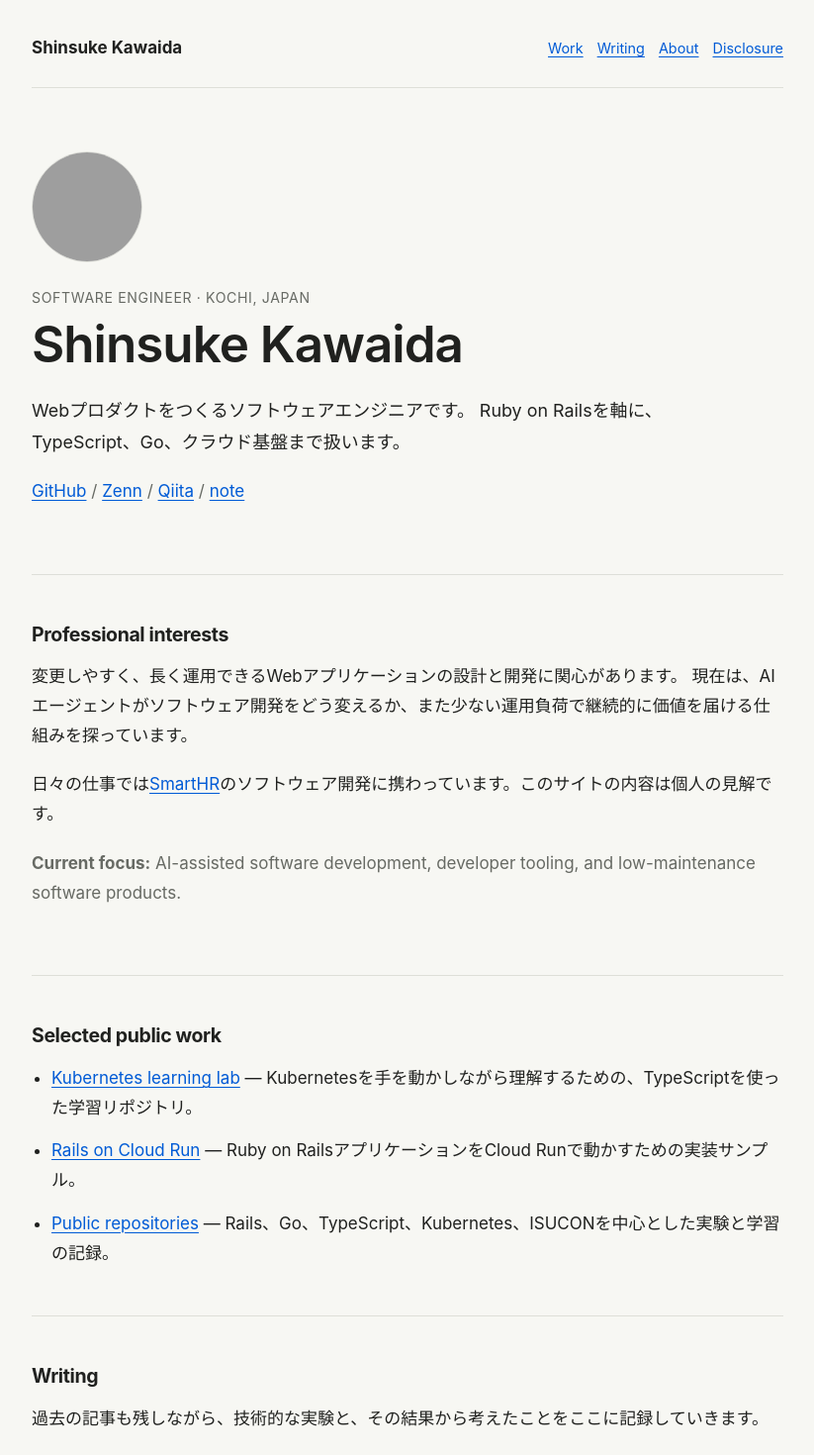
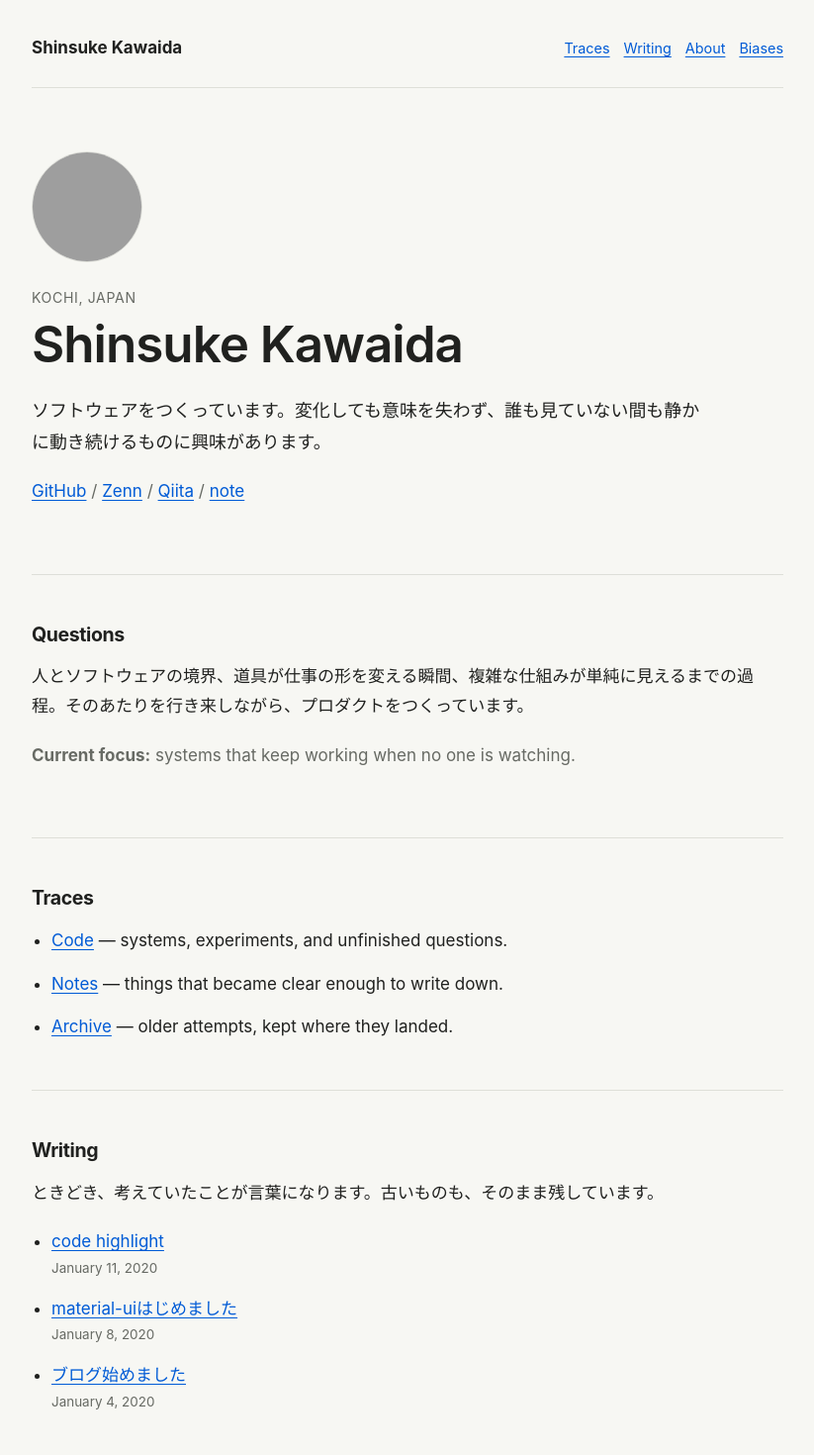
Before and after one commit to degwinthegreat/kawaida-blog, a Next.js app: page / in a window 1280 px wide. Shown: the top 1470 px of the page at 99% size, without its empty margins (228-1051 px from the left). Built offline with nearby package versions, Linux system fonts and the light colour scheme; grey boxes are pictures that could not be loaded.

Commit message:
プロフィールに余白と謎を加える

```diff
--- a/components/layout.jsx
+++ b/components/layout.jsx
@@ -23,10 +23,10 @@ export default function Layout({ children }) {
             Shinsuke Kawaida
           </Link>
           <nav aria-label="メインナビゲーション">
-            <Link href="/#work">Work</Link>
+            <Link href="/#work">Traces</Link>
             <Link href="/#writing">Writing</Link>
             <Link href="/#about">About</Link>
-            <Link href="/#disclosure">Disclosure</Link>
+            <Link href="/#disclosure">Biases</Link>
           </nav>
         </header>
 
--- a/pages/index.js
+++ b/pages/index.js
@@ -7,22 +7,19 @@ import Date from "../components/date";
 
 const publicWork = [
   {
-    title: "Kubernetes learning lab",
-    href: "https://github.com/degwinthegreat/k8s_learning",
-    description:
-      "Kubernetesを手を動かしながら理解するための、TypeScriptを使った学習リポジトリ。",
+    title: "Code",
+    href: "https://github.com/degwinthegreat?tab=repositories",
+    description: "systems, experiments, and unfinished questions.",
   },
   {
-    title: "Rails on Cloud Run",
-    href: "https://github.com/degwinthegreat/rails_cloud_run_sample",
-    description:
-      "Ruby on RailsアプリケーションをCloud Runで動かすための実装サンプル。",
+    title: "Notes",
+    href: "https://zenn.dev/degwinthegreat",
+    description: "things that became clear enough to write down.",
   },
   {
-    title: "Public repositories",
-    href: "https://github.com/degwinthegreat?tab=repositories",
-    description:
-      "Rails、Go、TypeScript、Kubernetes、ISUCONを中心とした実験と学習の記録。",
+    title: "Archive",
+    href: "https://qiita.com/degwinthegreat",
+    description: "older attempts, kept where they landed.",
   },
 ];
 
@@ -41,11 +38,10 @@ export default function Home({ allPostsData }) {
           height="112"
           alt="Shinsuke Kawaidaのアイコン"
         />
-        <p className="eyebrow">Software Engineer · Kochi, Japan</p>
+        <p className="eyebrow">Kochi, Japan</p>
         <h1 id="intro-title">Shinsuke Kawaida</h1>
         <p className="lead">
-          Webプロダクトをつくるソフトウェアエンジニアです。 Ruby on
-          Railsを軸に、TypeScript、Go、クラウド基盤まで扱います。
+          ソフトウェアをつくっています。変化しても意味を失わず、誰も見ていない間も静かに動き続けるものに興味があります。
         </p>
         <p className="links">
           <a href="https://github.com/degwinthegreat">GitHub</a>
@@ -59,24 +55,18 @@ export default function Home({ allPostsData }) {
       </section>
 
       <section aria-labelledby="interests-title">
-        <h2 id="interests-title">Professional interests</h2>
+        <h2 id="interests-title">Questions</h2>
         <p>
-          変更しやすく、長く運用できるWebアプリケーションの設計と開発に関心があります。
-          現在は、AIエージェントがソフトウェア開発をどう変えるか、また少ない運用負荷で継続的に価値を届ける仕組みを探っています。
-        </p>
-        <p>
-          日々の仕事では
-          <a href="https://smarthr.co.jp/">SmartHR</a>
-          のソフトウェア開発に携わっています。このサイトの内容は個人の見解です。
+          人とソフトウェアの境界、道具が仕事の形を変える瞬間、複雑な仕組みが単純に見えるまでの過程。そのあたりを行き来しながら、プロダクトをつくっています。
         </p>
         <p className="current-focus">
-          <strong>Current focus:</strong> AI-assisted software development,
-          developer tooling, and low-maintenance software products.
+          <strong>Current focus:</strong> systems that keep working when no one
+          is watching.
         </p>
       </section>
 
       <section id="work" aria-labelledby="work-title">
-        <h2 id="work-title">Selected public work</h2>
+        <h2 id="work-title">Traces</h2>
         <ul className="item-list">
           {publicWork.map((item) => (
             <li key={item.href}>
@@ -90,7 +80,7 @@ export default function Home({ allPostsData }) {
       <section id="writing" aria-labelledby="writing-title">
         <h2 id="writing-title">Writing</h2>
         <p>
-          過去の記事も残しながら、技術的な実験と、その結果から考えたことをここに記録していきます。
+          ときどき、考えていたことが言葉になります。古いものも、そのまま残しています。
         </p>
         <ul className="item-list writing-list">
           {allPostsData.map(({ id, date, title }) => (
@@ -107,15 +97,14 @@ export default function Home({ allPostsData }) {
       <section id="about" aria-labelledby="about-title">
         <h2 id="about-title">About</h2>
         <p>
-          高知在住。農業からソフトウェアエンジニアに転身しました。仕事以外では、サウナとボルダリングが好きです。
+          以前は土に触れる仕事をしていました。今はソフトウェアを育てています。熱い場所と、登るための壁が好きです。
         </p>
       </section>
 
       <section id="disclosure" aria-labelledby="disclosure-title">
-        <h2 id="disclosure-title">Disclosure</h2>
+        <h2 id="disclosure-title">Biases</h2>
         <p>
-          このサイトの文章と評価に最終的な責任を持つのは私です。AIを調査、推敲、実装の補助に使う場合があります。
-          将来、広告・アフィリエイト・スポンサーを利用する場合は、対象ページで明示し、編集上の評価と分離します。
+          AIを調査や制作の道具として使います。ここに残す判断の責任は私にあります。商業的な関係がある場合は、それが意味を持つ場所で明示します。
         </p>
       </section>
     </Layout>
```
